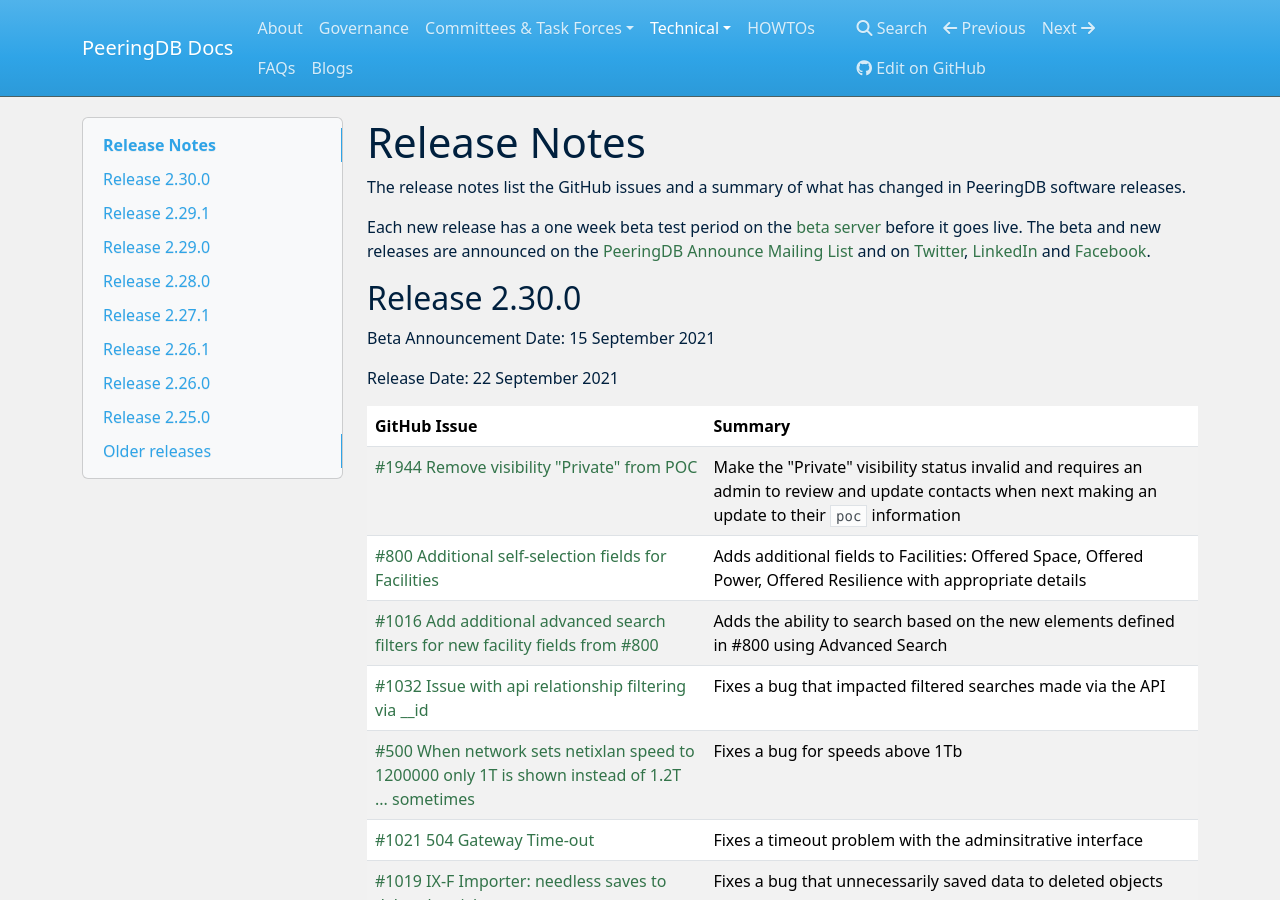
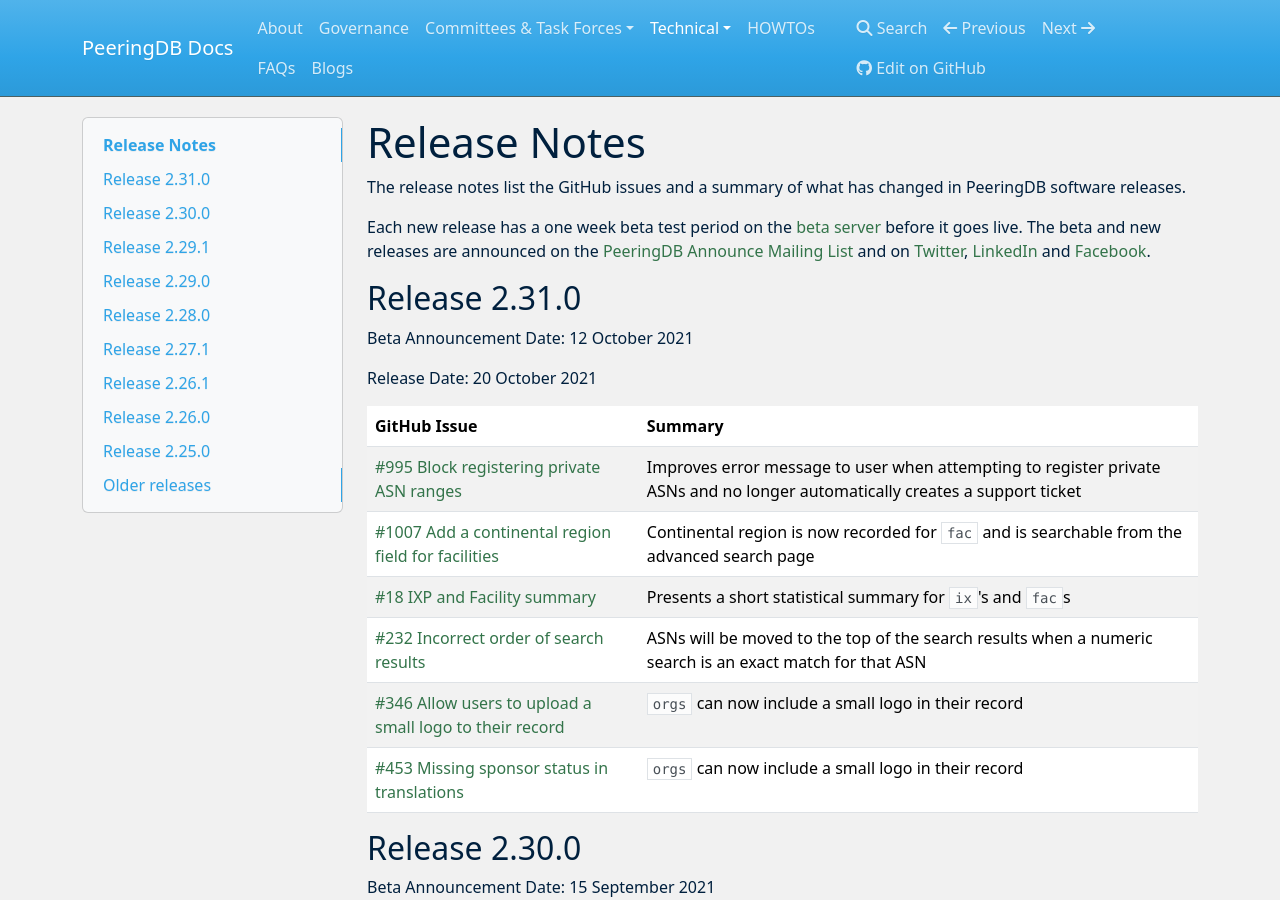
Before and after one commit to peeringdb/docs, an MkDocs documentation site: the page built from docs/release_notes/index.md, in a window 1280 px wide and 900 px high. Built offline with MkDocs 1.6.1, drawn with Linux system fonts in a browser that asks for light colours; nearby versions of some CDN libraries.

Commit message:
2.31.0 release notes and blog
This commit includes release notes and a blog post for 2.31.0

```diff
--- a/docs/release_notes/index.md
+++ b/docs/release_notes/index.md
@@ -3,6 +3,22 @@
 The release notes list the GitHub issues and a summary of what has changed in PeeringDB software releases.
 
 Each new release has a one week beta test period on the [beta server](https://beta.peeringdb.com/) before it goes live.  The beta and new releases are announced on the [PeeringDB Announce Mailing List](https://lists.peeringdb.com/cgi-bin/mailman/listinfo/pdb-announce) and on [Twitter](https://twitter.com/PeeringDB), [LinkedIn](https://www.linkedin.com/company/peeringdb) and [Facebook](https://www.facebook.com/peeringdb).
+
+
+##Release 2.31.0
+
+Beta Announcement Date: 12 October 2021
+
+Release Date: 20 October 2021
+
+| **GitHub Issue** | **Summary** |
+| ----------------- | ----------- |
+| [#995 Block registering private ASN ranges](https://github.com/peeringdb/peeringdb/issues/995) | Improves error message to user when attempting to register private ASNs and no longer automatically creates a support ticket |
+| [#1007 Add a continental region field for facilities](https://github.com/peeringdb/peeringdb/issues/1007) | Continental region is now recorded for `fac` and is searchable from the advanced search page |
+| [#18 IXP and Facility summary](https://github.com/peeringdb/peeringdb/issues/18) | Presents a short statistical summary for `ix`'s and `fac`s |
+| [#232 Incorrect order of search results](https://github.com/peeringdb/peeringdb/issues/232) | ASNs will be moved to the top of the search results when a numeric search is an exact match for that ASN |
+| [#346 Allow users to upload a small logo to their record](https://github.com/peeringdb/peeringdb/issues/346) | `orgs` can now include a small logo in their record |
+| [#453 Missing sponsor status in translations](https://github.com/peeringdb/peeringdb/issues/453) | `orgs` can now include a small logo in their record |
 
 ## Release 2.30.0
 
```
Also changed, not shown: docs/blog/your_logo_goes_here.md (added, +19 -0 lines), docs/blog/images/glen-carrie-white-geen-bottle-caps-unsplash.jpg (added).
